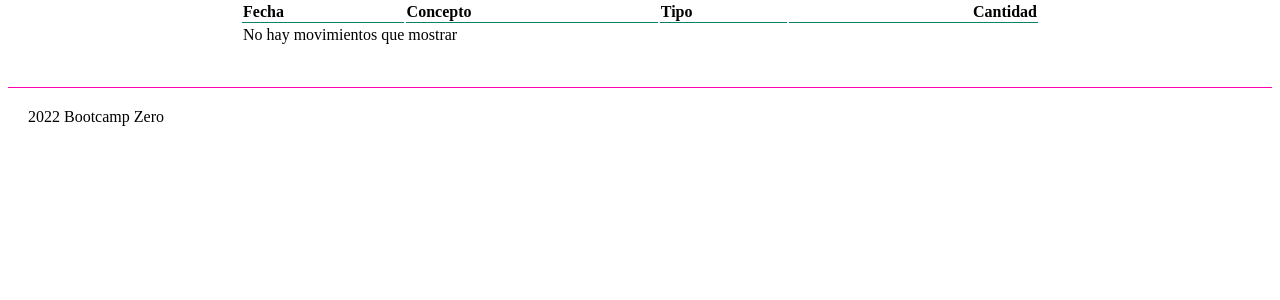
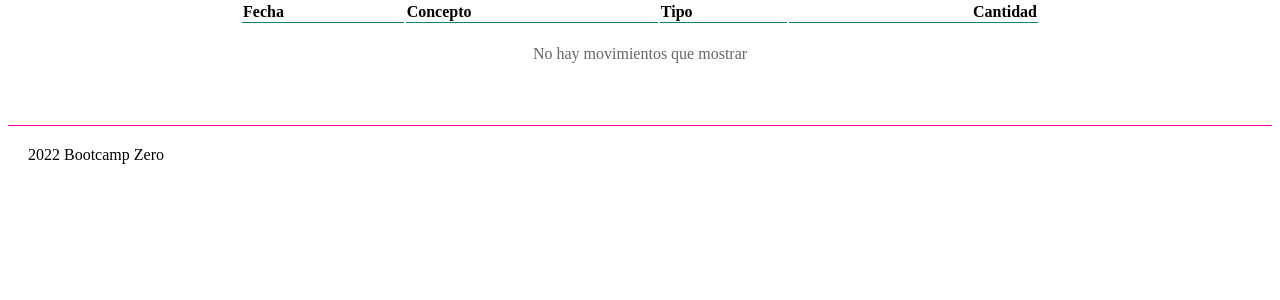
Before and after one commit to FernandoSobrino/hello-flask, a Flask app: page / in a window 1280 px wide. Shown: the part 83-383 px from the top of the page. Run offline with Flask 2, Linux system fonts and the light colour scheme.

Commit message:
feat: tratamos el caso del archivo vacio

```diff
--- a/balance/models.py
+++ b/balance/models.py
@@ -8,7 +8,6 @@ Un movimiento debe tener:
 4. Cantidad
 """
 import csv
-from datetime import date, datetime
 from time import strftime
 from . import FICHERO
 
--- a/balance/static/css/styles.css
+++ b/balance/static/css/styles.css
@@ -42,3 +42,9 @@ table.paper {
     padding: 20px;
     border-top: solid 1px #ff00b3;
 }
+
+.lista-vacia {
+    text-align: center;
+    padding: 20px;
+    color: #666666;
+}
--- a/balance/templates/inicio.html
+++ b/balance/templates/inicio.html
@@ -43,7 +43,7 @@
       {% endfor %}
       {% else %}
       <tr>
-          <td colspan="4">No hay movimientos que mostrar</td>
+        <td colspan="4" class="lista-vacia">No hay movimientos que mostrar</td>
       </tr>
       {% endif %}
     </table>
```
Lines whose indentation alone changed are shown as unchanged.
